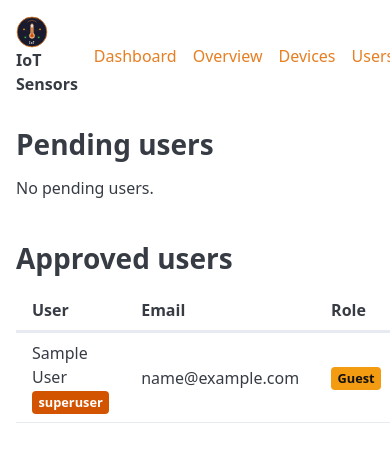
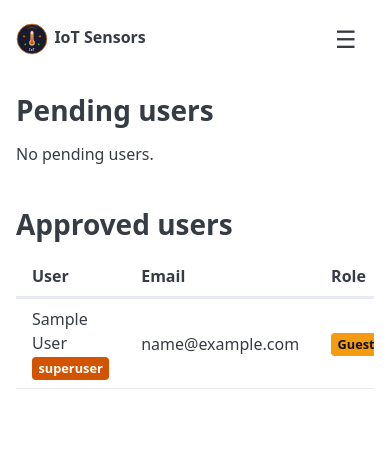
Before and after one commit to Silmaen/sensor_server, a Django app: page /accounts/users/ in a window 390 px wide; the page is wider, and only the part inside the window is pictured. Shown: the top 462 px of that part. Run offline with Django 5.2, Linux system fonts and the light colour scheme; a user stored in the database is signed in; tables that the repository leaves empty hold one stand-in row (values such as "Sample post"); parts of the project's set-up code (start-up, migrations or seed data) failed here and were passed over; some libraries are stand-ins or nearby versions.

Commit message:
improved UI

```diff
--- a/web/accounts/templates/accounts/user_list.html
+++ b/web/accounts/templates/accounts/user_list.html
@@ -5,6 +5,7 @@
 {% block content %}
 <h2>{% trans "Pending users" %}</h2>
 {% if pending %}
+<div class="table-responsive">
 <table>
     <thead>
         <tr>
@@ -33,12 +34,14 @@
         {% endfor %}
     </tbody>
 </table>
+</div>
 {% else %}
 <p>{% trans "No pending users." %}</p>
 {% endif %}
 
 <h2>{% trans "Approved users" %}</h2>
 {% if approved %}
+<div class="table-responsive">
 <table>
     <thead>
         <tr>
@@ -77,6 +80,7 @@
         {% endfor %}
     </tbody>
 </table>
+</div>
 {% else %}
 <p>{% trans "No approved users." %}</p>
 {% endif %}
--- a/web/devices/templates/devices/_command_log.html
+++ b/web/devices/templates/devices/_command_log.html
@@ -1,5 +1,6 @@
 {% load i18n device_tags %}
 {% if commands %}
+<div class="table-responsive">
 <table>
     <thead>
         <tr>
@@ -31,6 +32,7 @@
         {% endfor %}
     </tbody>
 </table>
+</div>
 {% if user|has_role:"admin" and commands %}
 <form hx-post="{% url 'devices:clear_commands' device.device_id %}" hx-target="#command-log" hx-swap="innerHTML" hx-confirm="{% trans 'Delete all command history?' %}" style="margin:0;">
     {% csrf_token %}
--- a/web/devices/templates/devices/_device_tables.html
+++ b/web/devices/templates/devices/_device_tables.html
@@ -2,6 +2,7 @@
 
 {% if pending_devices %}
 <h3>{% trans "Pending approval" %}</h3>
+<div class="table-responsive">
 <table>
     <thead>
         <tr>
@@ -32,10 +33,12 @@
         {% endfor %}
     </tbody>
 </table>
+</div>
 {% endif %}
 
 <h3>{% trans "Approved devices" %}</h3>
 {% if approved_devices %}
+<div class="table-responsive">
 <table>
     <thead>
         <tr>
@@ -79,6 +82,7 @@
         {% endfor %}
     </tbody>
 </table>
+</div>
 {% else %}
 <p><small>{% trans "No devices detected. Devices will appear automatically when they publish to MQTT." %}</small></p>
 {% endif %}
--- a/web/devices/templates/devices/device_admin.html
+++ b/web/devices/templates/devices/device_admin.html
@@ -39,6 +39,7 @@
     {% endif %}
     {% if device.capabilities.metrics %}
     <p><strong>{% trans "Metrics:" %}</strong></p>
+    <div class="table-responsive">
     <table>
         <thead><tr><th>{% trans "Metric" %}</th><th>{% trans "Unit" %}</th></tr></thead>
         <tbody>
@@ -50,9 +51,11 @@
         {% endfor %}
         </tbody>
     </table>
+    </div>
     {% endif %}
     {% if device.capabilities.commands %}
     <p><strong>{% trans "Accepted commands:" %}</strong></p>
+    <div class="table-responsive">
     <table>
         <thead><tr><th>{% trans "Command" %}</th><th>{% trans "Parameters" %}</th></tr></thead>
         <tbody>
@@ -74,6 +77,7 @@
         {% endfor %}
         </tbody>
     </table>
+    </div>
     {% endif %}
     {% if device.guest_visible_metrics %}
     <p><strong>{% trans "Guest-visible metrics:" %}</strong>
--- a/web/readings/templates/readings/dashboard.html
+++ b/web/readings/templates/readings/dashboard.html
@@ -4,7 +4,7 @@
 
 {% block extra_head %}
 <style>
-    .dashboard-toolbar { display: flex; align-items: center; gap: 0.5rem; margin-bottom: 1rem; }
+    .dashboard-toolbar { display: flex; flex-wrap: wrap; align-items: center; gap: 0.5rem; margin-bottom: 1rem; }
     .dashboard-toolbar .refresh-group { display: flex; align-items: center; gap: 0.3rem; margin-left: auto; }
     .dashboard-toolbar .refresh-group select { margin: 0; padding: 0.25em 0.4em; font-size: 0.85em; width: auto; }
 </style>
--- a/web/sensor_server/settings.py
+++ b/web/sensor_server/settings.py
@@ -56,6 +56,7 @@ TEMPLATES = [
             "context_processors": [
                 "django.template.context_processors.debug",
                 "django.template.context_processors.request",
+                "django.template.context_processors.i18n",
                 "django.contrib.auth.context_processors.auth",
                 "django.contrib.messages.context_processors.messages",
                 "accounts.context_processors.user_role",
--- a/web/templates/base.html
+++ b/web/templates/base.html
@@ -52,6 +52,15 @@
         .lang-select { position: relative; display: inline-block; margin: 0; }
         .lang-select select { appearance: none; background: none; border: none; color: inherit; cursor: pointer; font-size: 0.9em; padding: 0.2em 1.4em 0.2em 0.2em; }
         .lang-select::after { content: "\25BE"; position: absolute; right: 0.3em; top: 50%; transform: translateY(-50%); pointer-events: none; font-size: 0.7em; }
+        .nav-toggle { display: none; background: none; border: none; cursor: pointer; color: inherit; font-size: 1.5rem; padding: 0.2em 0.4em; margin: 0; }
+        @media (max-width: 768px) {
+            .nav-toggle { display: inline-block; }
+            nav .nav-links { display: none; flex-direction: column; width: 100%; padding: 0; }
+            nav .nav-links.open { display: flex; }
+            nav .nav-links li { padding: 0.3em 0; }
+            nav > ul:first-child { flex: 1; }
+        }
+        .table-responsive { overflow-x: auto; -webkit-overflow-scrolling: touch; }
     </style>
     {% block extra_head %}{% endblock %}
 </head>
@@ -61,6 +70,11 @@
             <li><img src="{% static 'logo.svg' %}" alt="Logo" style="height:2rem;vertical-align:middle;margin-right:0.4rem"><strong>{% trans "IoT Sensors" %}</strong></li>
         </ul>
         <ul>
+            <li>
+                <button class="nav-toggle" aria-label="Menu" onclick="document.querySelector('.nav-links').classList.toggle('open')">&#9776;</button>
+            </li>
+        </ul>
+        <ul class="nav-links">
             {% if user.is_authenticated and is_approved %}
                 <li><a href="{% url 'readings:dashboard' %}">{% trans "Dashboard" %}</a></li>
                 <li><a href="{% url 'readings:overview' %}">{% trans "Overview" %}</a></li>
```
Also changed, not shown: web/locale/fr/LC_MESSAGES/django.po.
